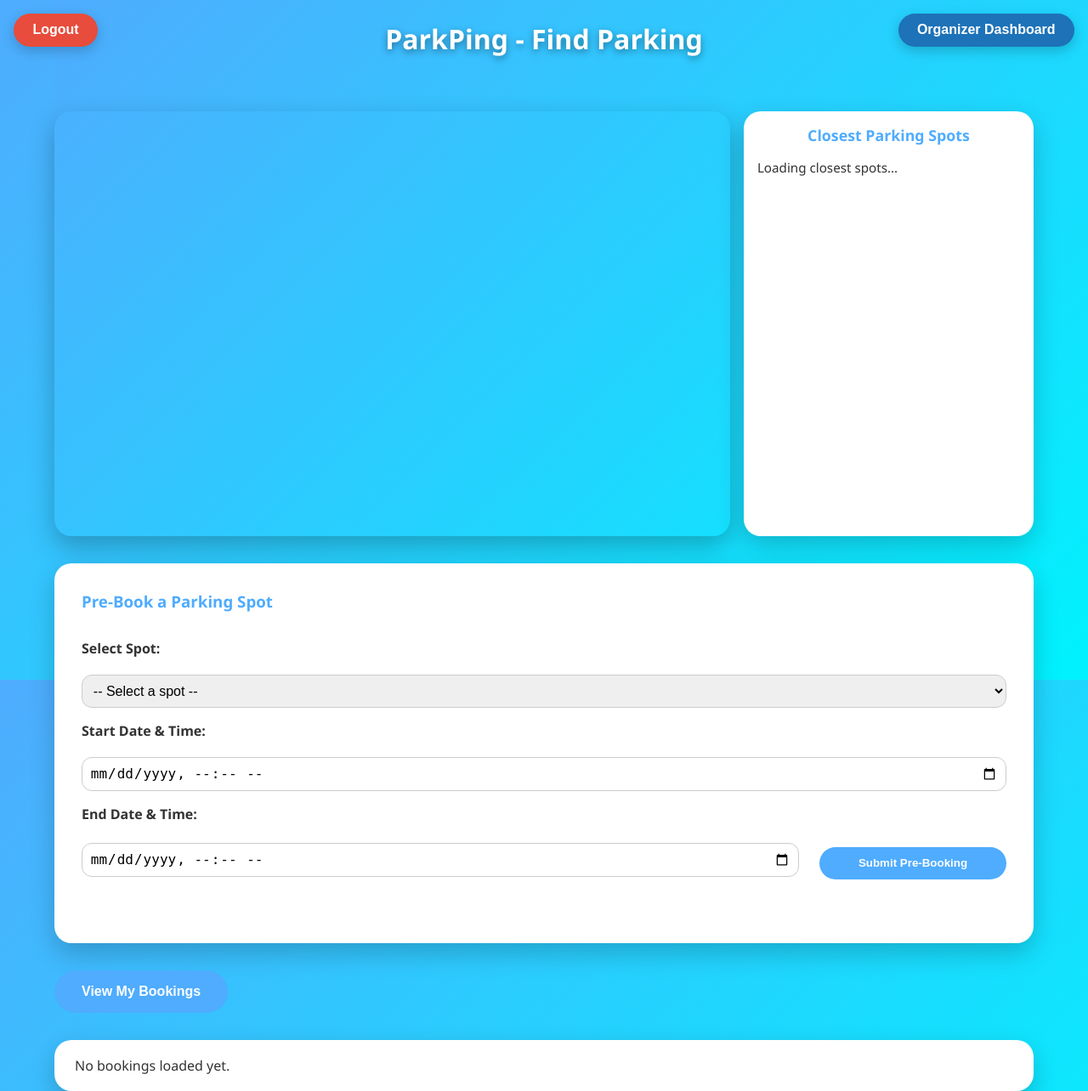
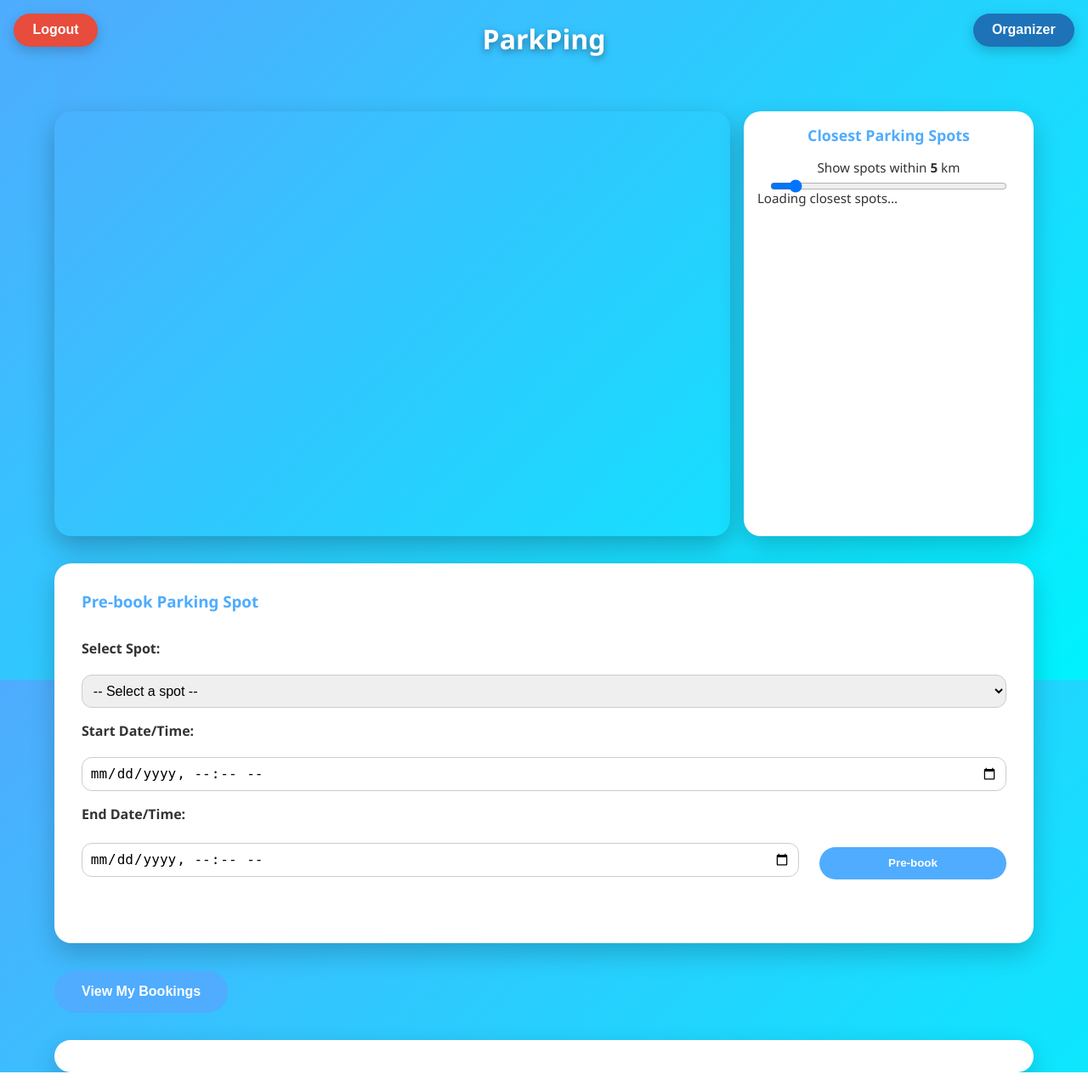
Before and after one commit to FairuzZarif/ParkPing, a Flask app: page / in a window 1280 px wide. Shown: the whole page at 85% size. After the commit the page ends 1262 px from the top, so only its background shows below. Run offline with Flask 3, Linux system fonts and the light colour scheme; the visitor is signed in with stand-in values (Sample User, id 1); some libraries are stand-ins or nearby versions.

Commit message:
Added slider feature to now be able to control from how far parking spots appear in the closest parking spots tab.

```diff
--- a/frontend/templates/index.html
+++ b/frontend/templates/index.html
@@ -112,6 +112,18 @@
       font-weight: 700;
       color: #4facfe;
       text-align: center;
+    }
+
+    /* Slider styles */
+    #radiusSlider {
+      width: 300px;
+      height: 8px;
+      background: #ADD8E6; /* Light blue track */
+      border-radius: 5px;
+      outline: none;
+    }
+    #radiusValue {
+      font-weight: 700;
     }
 
     .spot-item {
@@ -332,83 +344,65 @@
       background-color: #27ae60;
       color: white;
     }
-    .modal-buttons button.confirm:hover {
-      background-color: #1e8449;
-      transform: translateY(-2px);
-      box-shadow: 0 5px 20px rgba(0,0,0,0.2);
-    }
     .modal-buttons button.cancel {
       background-color: #e74c3c;
       color: white;
     }
-    .modal-buttons button.cancel:hover {
-      background-color: #c0392b;
+    .modal-buttons button:hover {
       transform: translateY(-2px);
-      box-shadow: 0 5px 20px rgba(0,0,0,0.2);
+      box-shadow: 0 6px 20px rgba(0,0,0,0.2);
     }
+
   </style>
 </head>
 <body>
-  <!-- Organizer Dashboard Button -->
-  <button onclick="location.href='/organizer'" id="organizerBtn">Organizer Dashboard</button>
+  <button id="logoutBtn">Logout</button>
+  <button id="organizerBtn">Organizer</button>
 
-  <!-- Logout Button -->
-  <button id="logoutBtn">Logout</button>
-
-  <h1>ParkPing - Find Parking</h1>
+  <h1>ParkPing</h1>
 
   <main>
-    <!-- Wrap map and closest spots side-by-side -->
     <div id="mapAndClosestContainer">
       <div id="map"></div>
       <div id="closestSpotsContainer">
         <h3>Closest Parking Spots</h3>
+        <!-- Slider -->
+        <label for="radiusSlider" style="display:block; text-align:center; margin-bottom:0.5rem;">
+          Show spots within <span id="radiusValue">5</span> km
+        </label>
+        <input type="range" id="radiusSlider" min="1" max="50" value="5" step="0.5" style="width:90%; margin:auto; display:block;">
         <div id="closestSpotsList">Loading closest spots...</div>
       </div>
     </div>
 
+    <!-- Pre-booking form -->
     <form id="prebookForm" onsubmit="event.preventDefault(); submitPreBooking();">
-      <h3>Pre-Book a Parking Spot</h3>
+      <h3>Pre-book Parking Spot</h3>
+      <label for="spotSelect">Select Spot:</label>
+      <select id="spotSelect"><option value="">-- Select a spot --</option></select>
 
-      <label for="spotSelect">Select Spot:</label>
-      <select id="spotSelect" required>
-        <option value="">-- Select a spot --</option>
-      </select>
+      <label for="startDatetime">Start Date/Time:</label>
+      <input type="datetime-local" id="startDatetime" required>
 
-      <label for="startDatetime">Start Date & Time:</label>
-      <input type="datetime-local" id="startDatetime" required />
+      <label for="endDatetime">End Date/Time:</label>
+      <input type="datetime-local" id="endDatetime" required>
 
-      <label for="endDatetime">End Date & Time:</label>
-      <input type="datetime-local" id="endDatetime" required />
-
-      <button type="submit">Submit Pre-Booking</button>
-
+      <button type="submit">Pre-book</button>
       <div id="prebookResponse"></div>
     </form>
 
     <button class="view-bookings-btn" onclick="loadBookings()">View My Bookings</button>
-
-    <div id="bookingResults">No bookings loaded yet.</div>
+    <div id="bookingResults"></div>
   </main>
 
-  <!-- Modal for booking duration input -->
-  <div id="durationModal" class="modal" aria-hidden="true">
-    <div class="modal-content" role="dialog" aria-modal="true" aria-labelledby="modalTitle">
-      <h3 id="modalTitle">Enter Booking Duration (hours)</h3>
-      <input
-        id="durationInput"
-        type="number"
-        min="1"
-        step="1"
-        placeholder="Hours"
-        aria-describedby="durationHelp"
-      />
-      <div id="durationHelp" style="font-size:0.9rem; color:#555; margin-bottom: 1rem;">
-        Please enter a positive whole number.
-      </div>
+  <!-- Booking Duration Modal -->
+  <div id="durationModal" class="modal">
+    <div class="modal-content">
+      <h3>Enter Duration (hours)</h3>
+      <input type="number" id="durationInput" min="0.1" step="0.1" placeholder="Hours">
       <div class="modal-buttons">
-        <button class="confirm" id="confirmDurationBtn">Confirm</button>
-        <button class="cancel" id="cancelDurationBtn">Cancel</button>
+        <button id="confirmDurationBtn" class="confirm">Confirm</button>
+        <button id="cancelDurationBtn" class="cancel">Cancel</button>
       </div>
     </div>
   </div>
@@ -432,16 +426,17 @@
       }
     });
 
-    // Hold markers in a map for easy removal on booking/pre-booking
+    document.getElementById('organizerBtn').addEventListener('click', (e) => {
+  e.preventDefault();
+  window.location.href = '/organizer';
+});
+
+
     let spotMarkers = new Map();
-
-    // Cached spots & user location for closest spots list
     let cachedSpots = [];
     let cachedUserLocation = null;
 
-    // Override initMap to store markers in spotMarkers and set user location
     window.initMap = function () {
-      console.log("initMap called");
       navigator.geolocation.getCurrentPosition(
         (pos) => {
           const loc = { lat: pos.coords.latitude, lng: pos.coords.longitude };
@@ -450,13 +445,11 @@
             zoom: 14,
             center: loc,
           });
-
           new google.maps.Marker({
             position: loc,
             map: map,
             title: "You are here",
           });
-
           loadSpotsOnMap();
           loadSpotsForPrebook();
         },
@@ -466,27 +459,20 @@
       );
     };
 
-    // Load spots and add markers
     async function loadSpotsOnMap() {
       try {
         const res = await fetch("/api/parking/spots");
         if (!res.ok) throw new Error("Failed to load spots");
         const data = await res.json();
-
-        // Cache spots globally for closest spots list
         cachedSpots = data.spots || [];
-
-        // Clear existing markers
         spotMarkers.forEach(marker => marker.setMap(null));
         spotMarkers.clear();
-
         data.spots.forEach((spot) => {
           const marker = new google.maps.Marker({
             position: { lat: spot.lat, lng: spot.lng },
             map: map,
             title: spot.address,
           });
-
           const infoWindow = new google.maps.InfoWindow({
             content: `
               <div>
@@ -496,15 +482,9 @@
                 <button onclick="book(${spot.id}, ${spot.rate})">Book</button>
               </div>`,
           });
-
-          marker.addListener("click", () => {
-            infoWindow.open(map, marker);
-          });
-
-          // Save marker with spot id as key
+          marker.addListener("click", () => infoWindow.open(map, marker));
           spotMarkers.set(spot.id, marker);
         });
-
         updateClosestSpotsList();
       } catch (err) {
         console.error(err);
@@ -512,17 +492,13 @@
       }
     }
 
-    // Load spots into the pre-book dropdown, only available spots
     async function loadSpotsForPrebook() {
       const select = document.getElementById("spotSelect");
       try {
         const res = await fetch("/api/parking/spots");
         if (!res.ok) throw new Error("Failed to load spots");
         const data = await res.json();
-
-        // Clear existing options except placeholder
         select.innerHTML = `<option value="">-- Select a spot --</option>`;
-
         data.spots.forEach(spot => {
           const option = document.createElement("option");
           option.value = spot.id;
@@ -535,14 +511,12 @@
       }
     }
 
-    // Submit the pre-book form to server
     async function submitPreBooking() {
       const spotId = document.getElementById("spotSelect").value;
       const start = document.getElementById("startDatetime").value;
       const end = document.getElementById("endDatetime").value;
       const responseDiv = document.getElementById("prebookResponse");
-
-      responseDiv.style.color = "red"; // default error color
+      responseDiv.style.color = "red";
       responseDiv.textContent = "";
 
       if (!spotId) {
@@ -553,7 +527,6 @@
         responseDiv.textContent = "Please select start and end date/time.";
         return;
       }
-
       if (new Date(start) >= new Date(end)) {
         responseDiv.textContent = "End date/time must be after start date/time.";
         return;
@@ -569,13 +542,10 @@
             end_time: end,
           }),
         });
-
         const data = await res.json();
-
         if (res.ok) {
           responseDiv.style.color = "green";
           responseDiv.textContent = `Pre-book successful! Cost: $${data.cost.toFixed(2)}`;
-          // Update markers & spot dropdown after successful pre-book
           await loadSpotsOnMap();
           await loadSpotsForPrebook();
         } else {
@@ -587,7 +557,6 @@
       }
     }
 
-    // ------- Booking modal logic --------
     let bookingSpotId = null;
     let bookingSpotRate = null;
 
@@ -602,8 +571,7 @@
     }
 
     function hideDurationModal() {
-      const modal = document.getElementById('durationModal');
-      modal.classList.remove('show');
+      document.getElementById('durationModal').classList.remove('show');
     }
 
     document.getElementById('confirmDurationBtn').addEventListener('click', async () => {
@@ -615,7 +583,6 @@
         return;
       }
       hideDurationModal();
-
       try {
         const res = await fetch("/api/parking/book", {
           method: "POST",
@@ -635,61 +602,49 @@
       }
     });
 
-    document.getElementById('cancelDurationBtn').addEventListener('click', () => {
-      hideDurationModal();
-    });
+    document.getElementById('cancelDurationBtn').addEventListener('click', hideDurationModal);
+    function book(id, rate) { showDurationModal(id, rate); }
 
-    // Override old book() function to open modal instead of prompt
-    function book(id, rate) {
-      showDurationModal(id, rate);
-    }
-
-    // Cancel booking function
     async function cancelBooking(bookingId) {
   if (!confirm("Are you sure you want to cancel this booking?")) return;
 
   try {
-        const res = await fetch("/api/parking/cancel", {
-          method: "POST",
+    const res = await fetch(`/api/parking/bookings/${bookingId}`, {
+      method: "DELETE",
       headers: { "Content-Type": "application/json" },
-          body: JSON.stringify({ booking_id: bookingId }),
     });
 
+    if (!res.ok) {
+      const text = await res.text(); // in case server returns HTML
+      console.error("Cancel failed:", text);
+      alert("Failed to cancel booking.");
+      return;
+    }
+
     const data = await res.json();
-
-        if (res.ok) {
-          alert("Booking cancelled successfully.");
-          loadBookings(); // Reload bookings list & markers
-          await loadSpotsOnMap(); // Refresh spot markers & availability
-          await loadSpotsForPrebook(); // Refresh pre-book dropdown
-        } else {
-          alert(data.error || "Failed to cancel booking.");
-        }
+    alert(data.message || "Booking cancelled successfully.");
+    loadBookings(); // reload bookings & markers
+    await loadSpotsOnMap();
+    await loadSpotsForPrebook();
   } catch (err) {
     alert("Network error while cancelling booking.");
     console.error(err);
   }
 }
-
-    // Load bookings with cancel buttons
     async function loadBookings() {
       try {
         const res = await fetch("/api/parking/bookings");
         if (!res.ok) throw new Error("Failed to load bookings");
         const data = await res.json();
-
         const list = document.getElementById("bookingResults");
         list.innerHTML = "<h3>Your Bookings:</h3>";
-
         if (!data.bookings.length) {
           list.innerHTML += "<p>No bookings found.</p>";
           return;
         }
-
         data.bookings.forEach((b) => {
           const bookingDiv = document.createElement("div");
           bookingDiv.className = "booking-item";
-
           bookingDiv.innerHTML = `
             <div class="booking-info">
               <strong>${b.address}</strong><br/>
@@ -700,10 +655,7 @@
             </div>
             <button class="booking-btn" onclick="cancelBooking(${b.id})">Cancel</button>
           `;
-
           list.appendChild(bookingDiv);
-
-          // Add marker for booking (blue icon)
           new google.maps.Marker({
             position: { lat: b.lat, lng: b.lng },
             map: map,
@@ -717,23 +669,29 @@
       }
     }
 
-    // ------------- Closest Spots Feature -------------
-    // Calculate distance in meters between two lat/lng points
     function calculateDistance(lat1, lng1, lat2, lng2) {
       function toRad(x) { return x * Math.PI / 180; }
-      const R = 6371e3; // Earth radius in meters
+      const R = 6371e3;
       const φ1 = toRad(lat1);
       const φ2 = toRad(lat2);
       const Δφ = toRad(lat2 - lat1);
       const Δλ = toRad(lng2 - lng1);
-      const a = Math.sin(Δφ/2) * Math.sin(Δφ/2) +
-                Math.cos(φ1) * Math.cos(φ2) *
-                Math.sin(Δλ/2) * Math.sin(Δλ/2);
-      const c = 2 * Math.atan2(Math.sqrt(a), Math.sqrt(1 - a));
-      return R * c; // distance in meters
+      const a = Math.sin(Δφ/2)**2 + Math.cos(φ1)*Math.cos(φ2)*Math.sin(Δλ/2)**2;
+      const c = 2 * Math.atan2(Math.sqrt(a), Math.sqrt(1-a));
+      return R * c;
     }
 
-    // Update the closest spots list to show spots within 5 km radius
+    let currentRadiusMeters = 5000;
+    const radiusSlider = document.getElementById('radiusSlider');
+    const radiusValue = document.getElementById('radiusValue');
+
+    radiusSlider.addEventListener('input', () => {
+      const km = parseFloat(radiusSlider.value);
+      radiusValue.textContent = km;
+      currentRadiusMeters = km * 1000;
+      updateClosestSpotsList();
+    });
+
     function updateClosestSpotsList() {
       const container = document.getElementById("closestSpotsList");
       if (!cachedUserLocation || cachedSpots.length === 0) {
@@ -741,37 +699,27 @@
         return;
       }
 
-      const radiusMeters = 5000; // 5 km radius
+      const spotsWithDistance = cachedSpots
+        .map(spot => ({ spot, distance: calculateDistance(cachedUserLocation.lat, cachedUserLocation.lng, spot.lat, spot.lng) }))
+        .filter(({ distance }) => distance <= currentRadiusMeters)
+        .sort((a,b) => a.distance - b.distance);
 
-      const spotsWithDistance = cachedSpots
-        .map(spot => ({
-          spot,
-          distance: calculateDistance(
-            cachedUserLocation.lat,
-            cachedUserLocation.lng,
-            spot.lat,
-            spot.lng
-          )
-        }))
-        .filter(({ distance }) => distance <= radiusMeters) // only within 5 km
-        .sort((a, b) => a.distance - b.distance);
+      const top5 = spotsWithDistance.slice(0,5);
 
-      const top5 = spotsWithDistance.slice(0, 5);
-
-      if (top5.length === 0) {
-        container.textContent = `No parking spots within ${(radiusMeters / 1000)} km.`;
+      if(top5.length === 0) {
+        container.textContent = `No parking spots within ${(currentRadiusMeters/1000)} km.`;
         return;
       }
 
       container.innerHTML = "";
-      top5.forEach(({ spot, distance }) => {
+      top5.forEach(({spot,distance}) => {
         const div = document.createElement("div");
         div.className = "spot-item";
         div.innerHTML = `
           <div class="spot-info">
             <div class="spot-address">${spot.address}</div>
             <div class="spot-rate">$${spot.rate.toFixed(2)}/hr</div>
-            <div class="spot-distance">${(distance / 1000).toFixed(2)} km away</div>
+            <div class="spot-distance">${(distance/1000).toFixed(2)} km away</div>
           </div>
           <button class="book-btn" onclick="book(${spot.id}, ${spot.rate})">Book</button>
         `;
```
Also changed, not shown: backend/parkping.db. Lines whose indentation alone changed are shown as unchanged.
